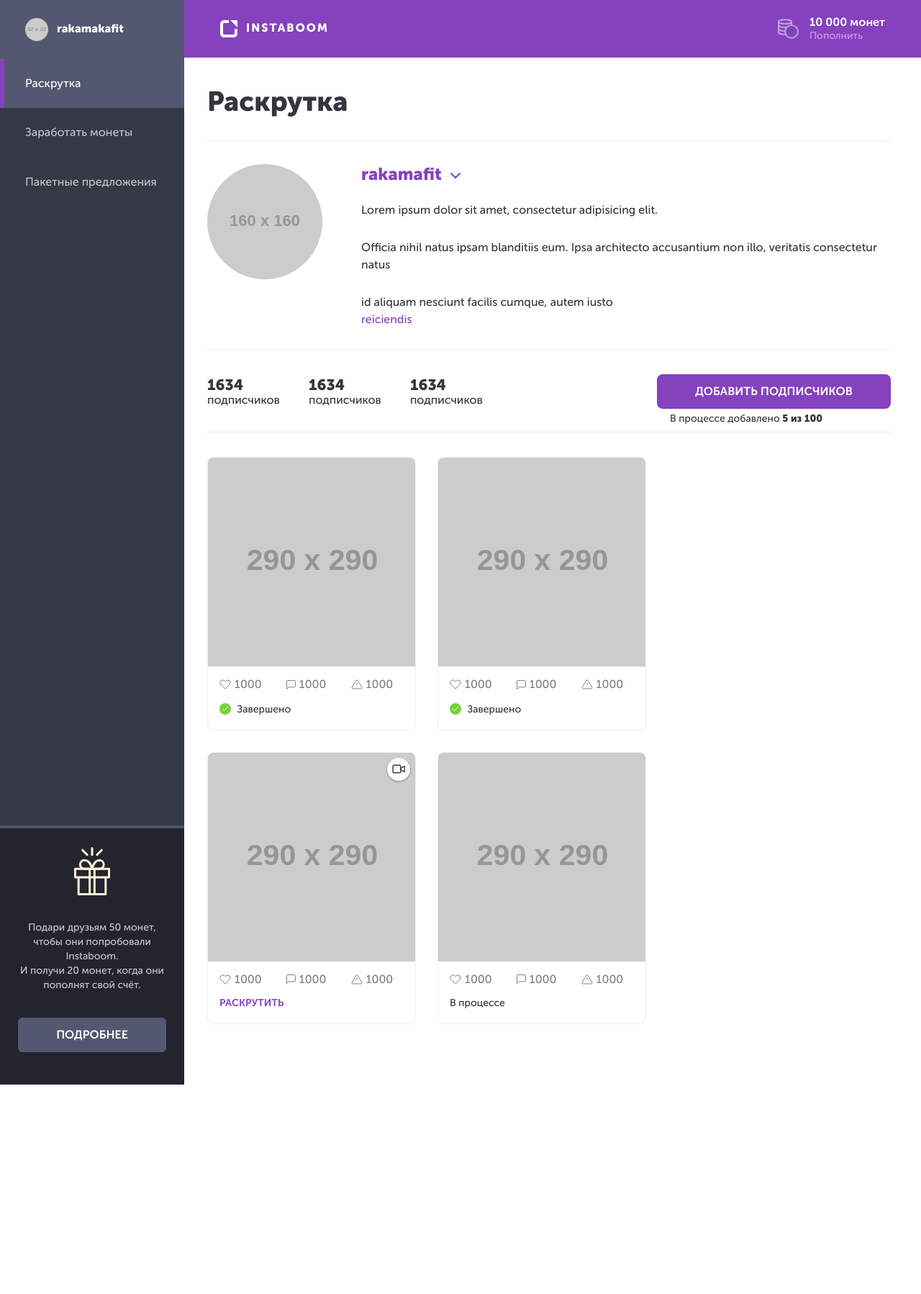
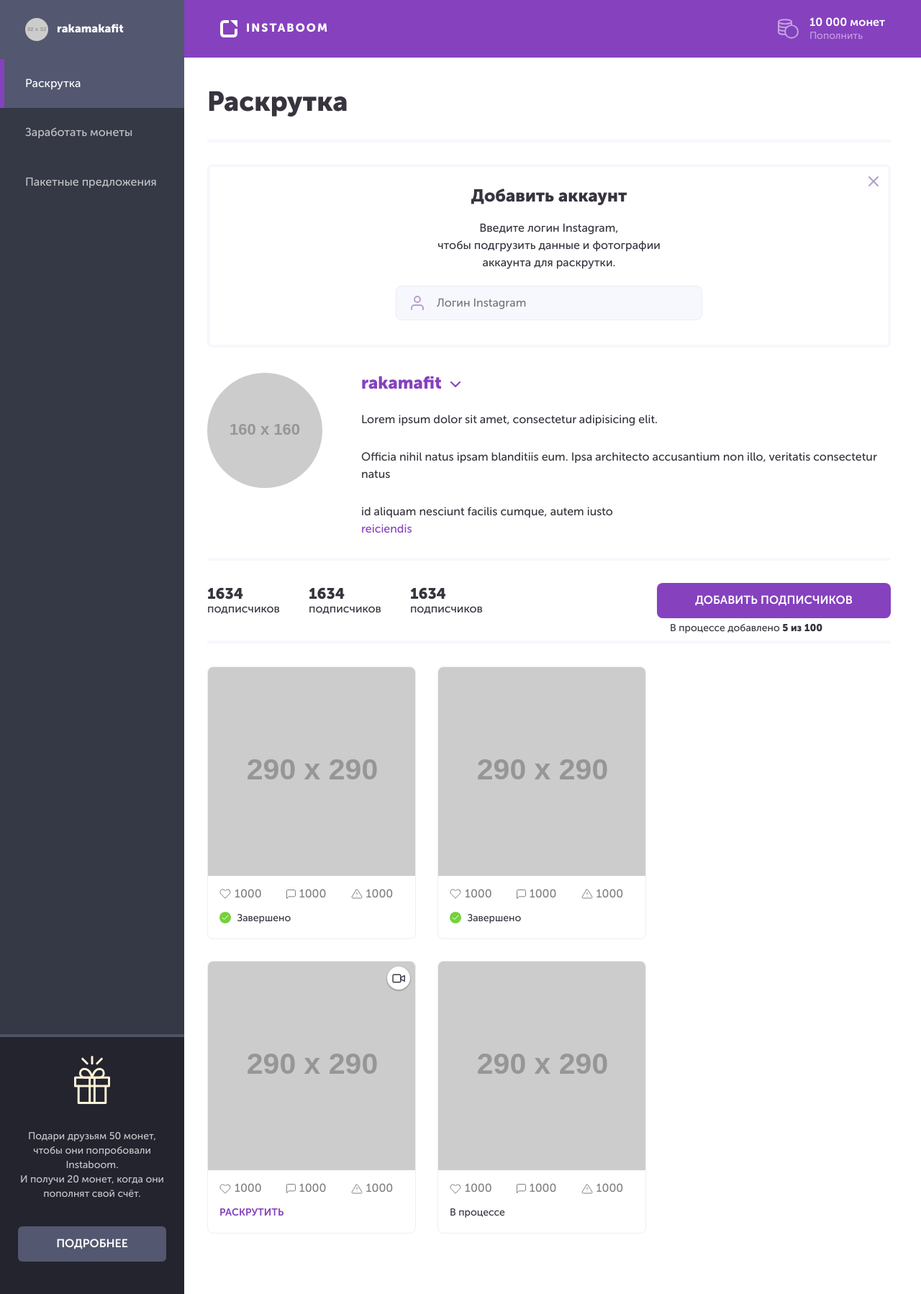
Before and after one commit to kaptn3/instaboom, a Jekyll site: the page built from promotion-2.html, in a window 1280 px wide. Shown: the whole page at 72% size. Built offline with Jekyll 4.4.1, drawn with Linux system fonts in a browser that asks for light colours; before the commit the page ends 1507 px from its top, so only the background shows below that.

Commit message:
Promotion: add form

```diff
--- /dev/null
+++ b/_includes/promotion-form.html
@@ -0,0 +1,31 @@
+<div class="promotion-div">
+  <h3 class="h2 promotion-div__title">Добавить аккаунт</h3>
+  <p class="promotion-div__text">Введите логин Instagram,<br>
+    чтобы подгрузить данные и фотографии<br>
+    аккаунта для раскрутки.
+  </p>
+  <div class="select promotion-div__select">
+    <img class="select__img" src="assets/icons/login.svg" alt=" ">
+    <input id="loginInput" class="form__input form__input_login" type="text" name="login" placeholder="Логин Instagram"
+      autocomplete="off" required>
+    <a class="select__clear">
+      <svg xmlns="http://www.w3.org/2000/svg" xmlns:xlink="http://www.w3.org/1999/xlink" width="24" height="24" viewBox="0 0 24 24">
+        <defs>
+          <symbol id="cross_" data-name="cross_" viewBox="0 0 24 24">
+            <g>
+              <line class="cls-1" x1="18" y1="6" x2="6" y2="18" />
+              <line class="cls-1" x1="6" y1="6" x2="18" y2="18" />
+            </g>
+            <rect class="cls-2" width="24" height="24" />
+          </symbol>
+        </defs>
+        <title>clear</title>
+        <g id="Слой_2" data-name="Слой 2">
+          <g id="Layer_1" data-name="Layer 1">
+            <use id="cross_3" data-name="cross_" width="24" height="24" xlink:href="#cross_" />
+          </g>
+        </g>
+      </svg>
+    </a>
+  </div>
+</div>
--- a/_sass/pages/promotion.scss
+++ b/_sass/pages/promotion.scss
@@ -1,3 +1,24 @@
 .main__promotion {
   padding-bottom: 350px;
 }
+
+.promotion-form {
+  margin-bottom: 35px;
+  position: relative;
+
+  &__close {
+    background: transparent url(../icons/close.svg) no-repeat center;
+    width: 24px;
+    height: 24px;
+    padding: 0;
+    position: absolute;
+    top: 12px;
+    right: 12px;
+    transition: .3s background-image;
+
+    &:focus,
+    &:hover {
+      background-image: url(../icons/hover/close.svg);
+    }
+  }
+}
--- a/promotion-2.html
+++ b/promotion-2.html
@@ -1,12 +1,15 @@
 ---
 layout: page
 title: Раскрутка
-scripts: [tooltip, tooltip-add-remove, total-tooltip, form-order, tooltip-subscribe]
+scripts: [select, tooltip, tooltip-add-remove, total-tooltip, form-order, tooltip-subscribe]
 ---
 
 <main class="promotion-page">
   <h2 class="h1 main__header">Раскрутка</h2>
-
+  <div class="promotion-form">
+    <button class="promotion-form__close"></button>
+    {% include promotion-form.html %}
+  </div>
   <div class="account-info">
     <img src="https://placehold.it/160x160" alt="" class="account-info__photo" width="160" height="160">
     <div class="account-info__content">
@@ -41,7 +44,7 @@
     </div>
     <div class="account-score__add">
       <span>
-        <button  class="btn btn_purple account-score__btn">Добавить подписчиков</button>
+        <button class="btn btn_purple account-score__btn">Добавить подписчиков</button>
         <div class="total-tooltip account-score__tooltip">
           <i class="total-tooltip__arrow"></i>
           <div class="total-tooltip__wrapper account-score__tooltip-wrap">
```
